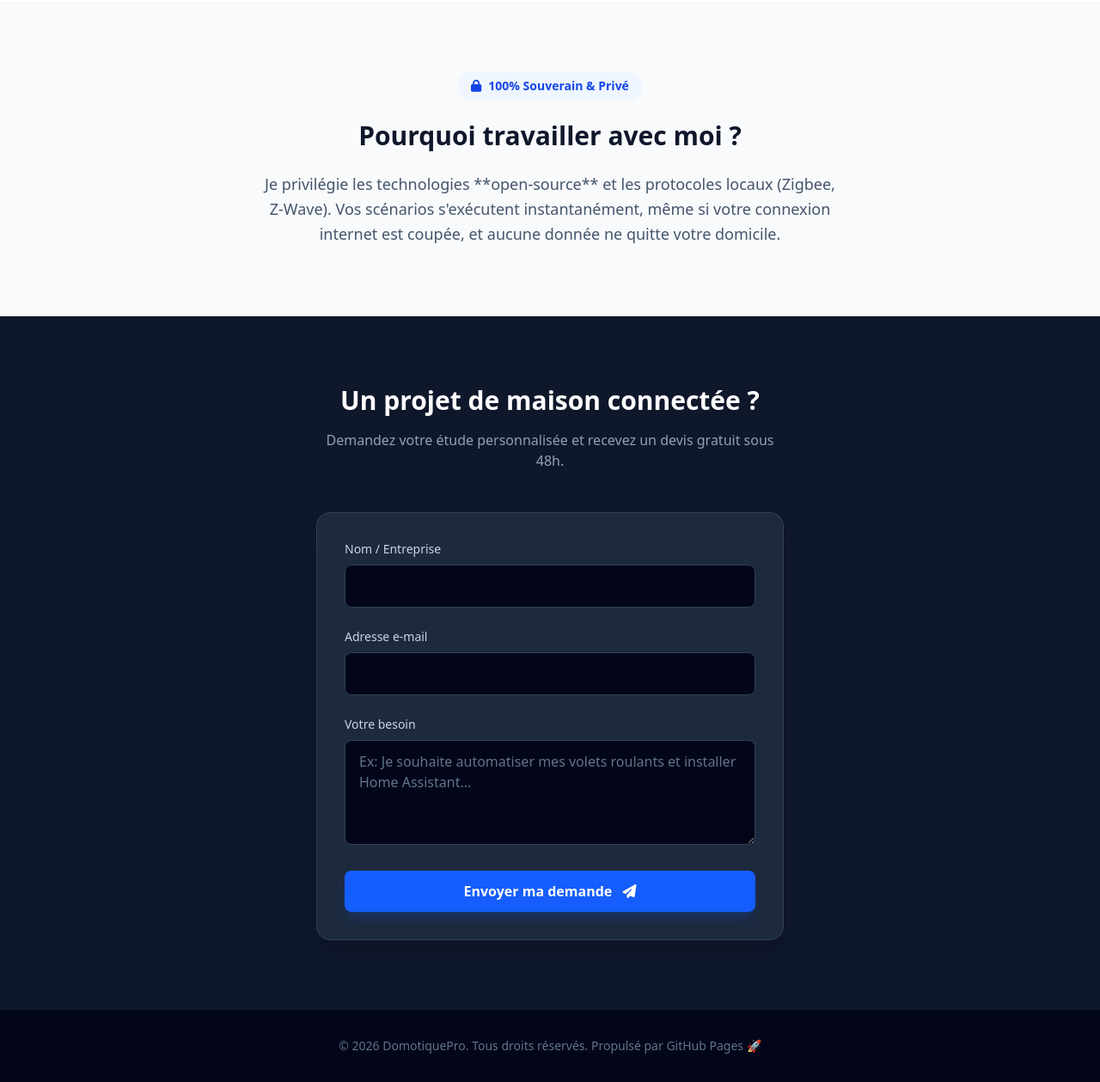
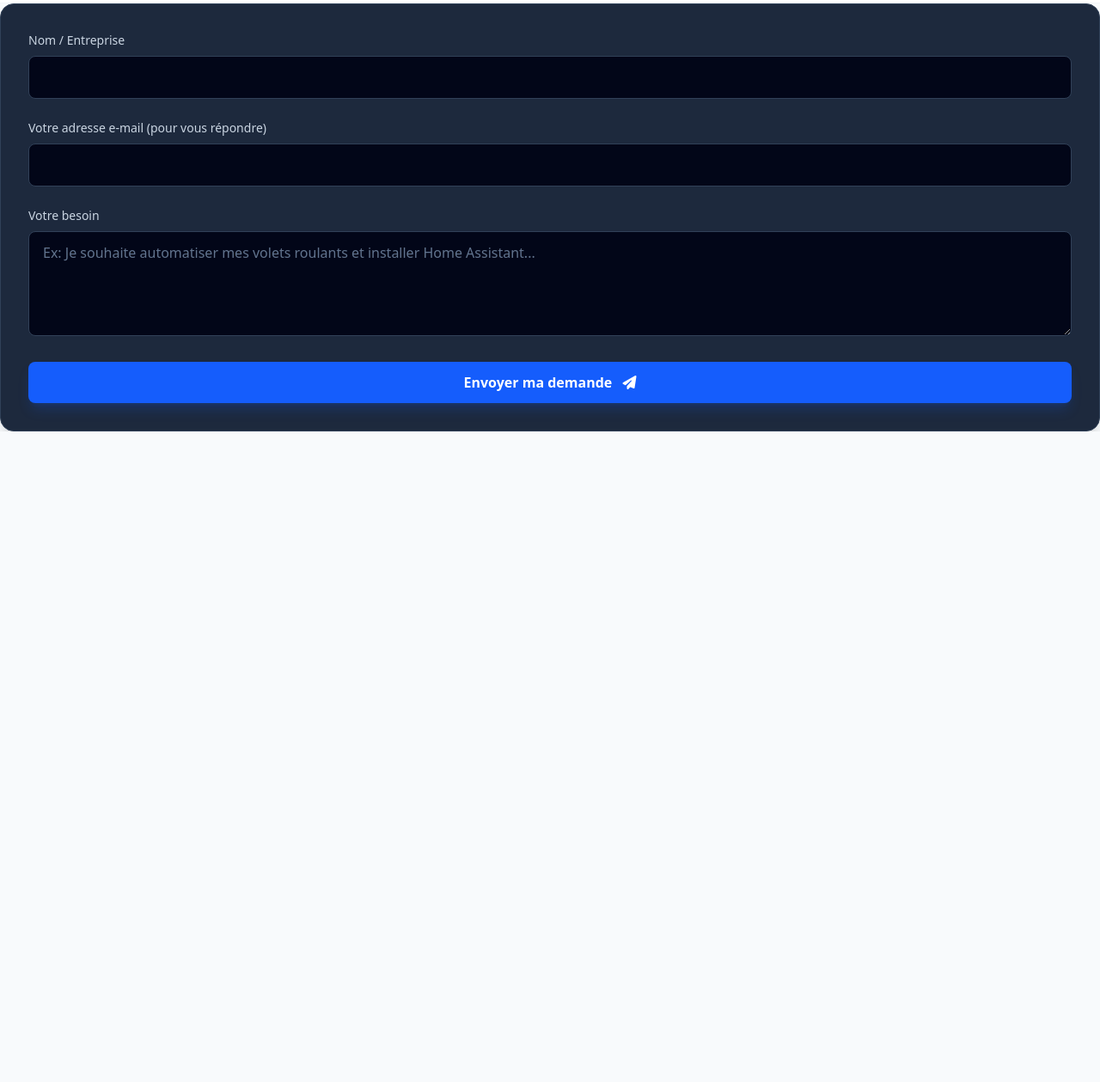
Before and after one commit to Maxence-Csnt/mon-site, a plain HTML site: page index.html in a window 1280 px wide. Shown: the part 1111-2370 px from the top of the page at 86% size. After the commit the page ends 1613 px from the top, so only its background shows below. Drawn offline with nearby package versions, Linux system fonts and the light colour scheme.

Commit message:
Replace contact form with FormSubmit integration
Updated contact form action to use FormSubmit service and added redirection after submission.

```diff
--- a/index.html
+++ b/index.html
@@ -83,34 +83,19 @@
         </div>
     </section>
 
-    <!-- 🔒 Section Philosophie -->
-    <section id="philosophie" class="py-20 max-w-4xl mx-auto px-4 text-center space-y-6">
-        <div class="inline-flex items-center space-x-2 bg-blue-50 text-blue-700 px-4 py-1.5 rounded-full text-sm font-semibold">
-            <i class="fa-solid fa-lock"></i>
-            <span>100% Souverain & Privé</span>
-        </div>
-        <h2 class="text-3xl font-bold text-slate-900">Pourquoi travailler avec moi ?</h2>
-        <p class="text-lg text-slate-600 leading-relaxed max-w-2xl mx-auto">
-            Je privilégie les technologies **open-source** et les protocoles locaux (Zigbee, Z-Wave). Vos scénarios s'exécutent instantanément, même si votre connexion internet est coupée, et aucune donnée ne quitte votre domicile.
-        </p>
-    </section>
+<!-- Formulaire de contact configuré pour domotik.m@gmail.com -->
+<form action="https://formsubmit.co/domotik.m@gmail.com" method="POST" class="space-y-6 bg-slate-800 p-8 rounded-2xl border border-slate-700 shadow-xl">
 
-    <!-- 📨 Section Contact / Formulaire -->
-    <section id="contact" class="bg-slate-900 text-white py-20">
-        <div class="max-w-xl mx-auto px-4">
-            <div class="text-center mb-12 space-y-4">
-                <h2 class="text-3xl font-bold">Un projet de maison connectée ?</h2>
-                <p class="text-slate-400">Demandez votre étude personnalisée et recevez un devis gratuit sous 48h.</p>
-            </div>
+    <!-- Redirection automatique après l'envoi (optionnel) -->
+    <input type="hidden" name="_next" value="https://domotique.pro.fr">
 
-            <!-- Remplace "TON_EMAIL" par l'ID que te donnera Formspree pour recevoir les e-mails -->
-            <form action="https://formspree.io/f/TON_EMAIL" method="POST" class="space-y-6 bg-slate-800 p-8 rounded-2xl border border-slate-700 shadow-xl">
     <div>
         <label class="block text-sm font-medium text-slate-300 mb-2">Nom / Entreprise</label>
         <input type="text" name="name" required class="w-full px-4 py-3 rounded-lg bg-slate-950 border border-slate-700 text-white placeholder-slate-500 focus:outline-none focus:border-blue-500 transition">
     </div>
     <div>
-                    <label class="block text-sm font-medium text-slate-300 mb-2">Adresse e-mail</label>
+        <label class="block text-sm font-medium text-slate-300 mb-2">Votre adresse e-mail (pour vous répondre)</label>
+        <!-- L'attribut name="email" permet à FormSubmit de définir le client comme l'expéditeur de ta réponse -->
         <input type="email" name="email" required class="w-full px-4 py-3 rounded-lg bg-slate-950 border border-slate-700 text-white placeholder-slate-500 focus:outline-none focus:border-blue-500 transition">
     </div>
     <div>
@@ -121,13 +106,3 @@
         Envoyer ma demande <i class="fa-solid fa-paper-plane ml-2"></i>
     </button>
 </form>
-        </div>
-    </section>
-
-    <!-- 📝 Footer -->
-    <footer class="bg-slate-950 text-slate-500 text-center py-8 text-sm border-t border-slate-900">
-        <p>&copy; 2026 DomotiquePro. Tous droits réservés. Propulsé par GitHub Pages 🚀</p>
-    </footer>
-
-</body>
-</html>
```
Lines whose indentation alone changed are shown as unchanged.
